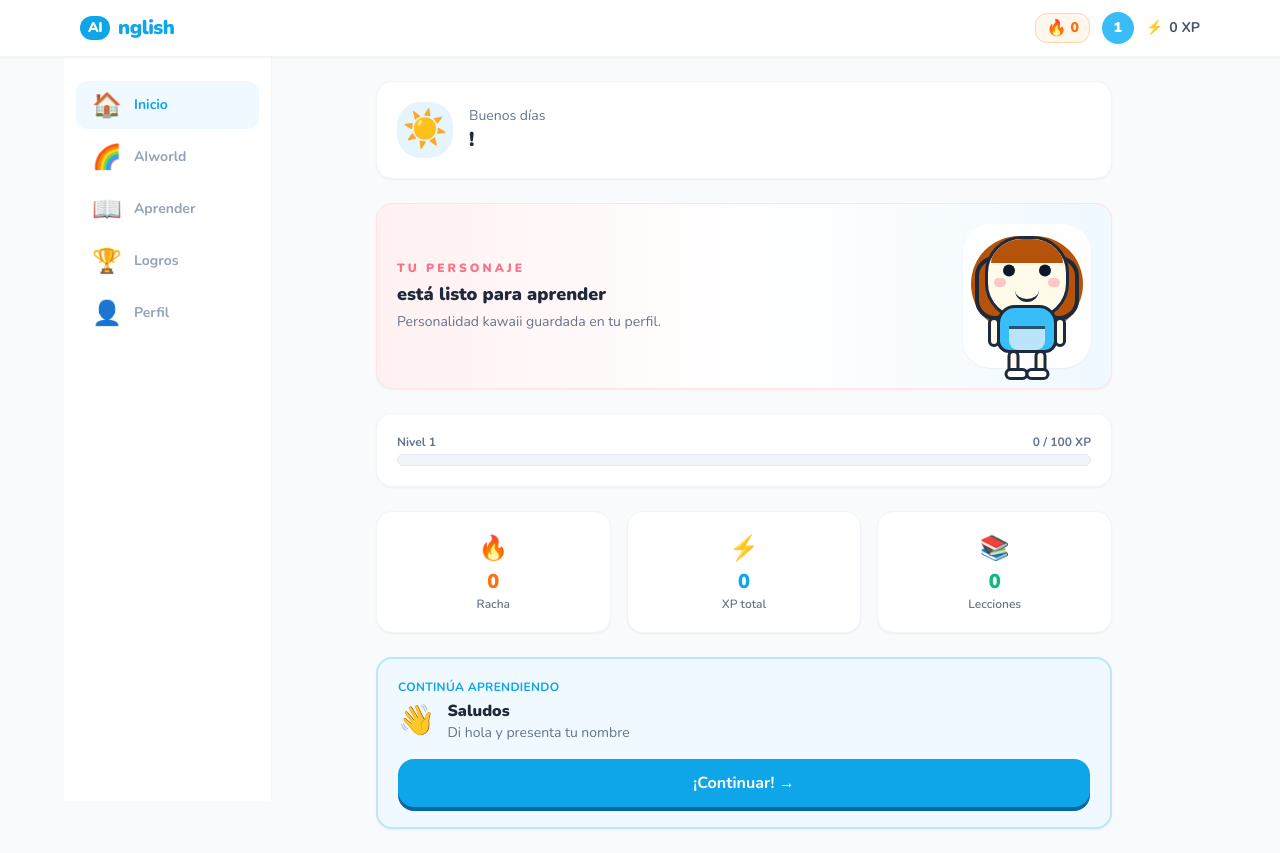
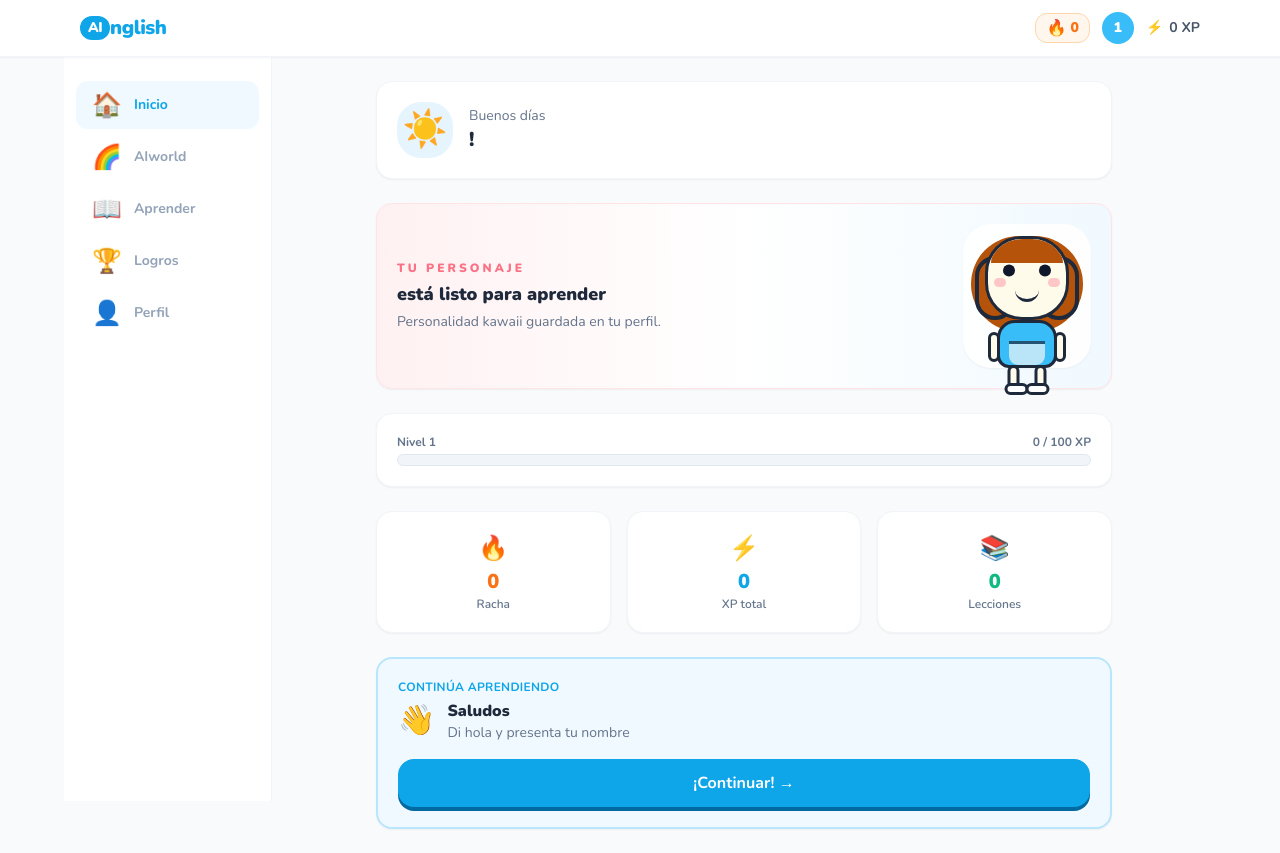
Before and after one commit to jonatancheca/ainglish, a Nuxt app: page / in a window 1280 px wide. Built offline with nearby package versions, Linux system fonts and the light colour scheme.

Commit message:
mejora avatar

```diff
--- a/components/KawaiiAvatar.vue
+++ b/components/KawaiiAvatar.vue
@@ -109,7 +109,7 @@
         </div>
       </div>
 
-      <div class="relative -mt-5 flex flex-col items-center">
+      <div class="relative flex flex-col items-center">
         <div
           class="relative border-4 border-slate-800"
           :class="outfitClass"
--- a/layouts/default.vue
+++ b/layouts/default.vue
@@ -6,7 +6,7 @@
         <!-- Logo -->
         <NuxtLink
           to="/"
-          class="flex items-center gap-2 font-black text-sky-500 text-xl tracking-tight"
+          class="flex items-center font-black text-sky-500 text-xl tracking-tight"
         >
           <span class="bg-sky-500 text-white rounded-xl px-2 py-0.5 text-sm font-black">AI</span>
           nglish
```
